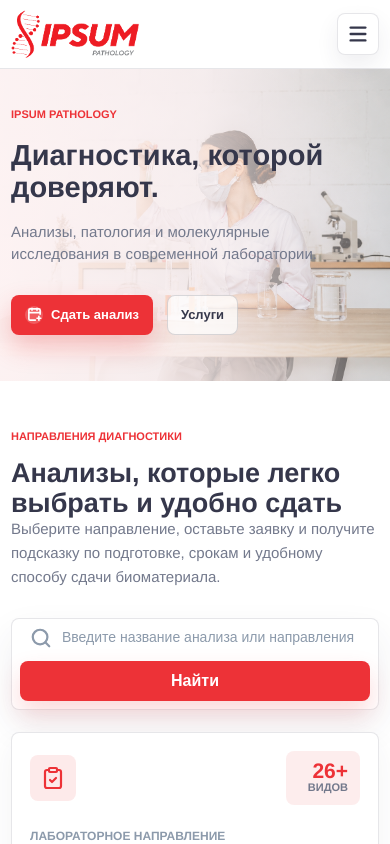
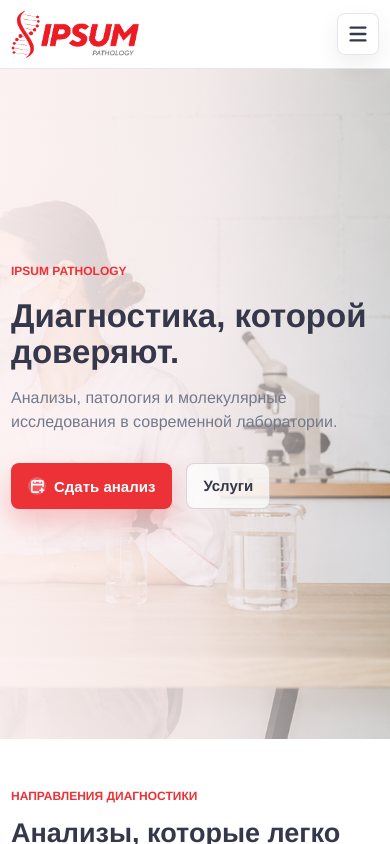
Before and after one commit to Husniddin-web/ipsum, a Next.js app: page / in a window 390 px wide. Shown: the top 844 px of the page. Built offline with nearby package versions, Linux system fonts and the light colour scheme.

Commit message:
Update styles for search strip and hero section, enhancing layout and responsiveness. Add analysis section link for improved navigation. Adjust font sizes and padding for better visual consistency across components.

```diff
--- a/src/app/_components/analysis-section.tsx
+++ b/src/app/_components/analysis-section.tsx
@@ -1,3 +1,4 @@
+import Link from "next/link";
 import { Search } from "lucide-react";
 import { ServiceCards } from "./service-cards";
 
@@ -25,6 +26,12 @@ export function AnalysisSection() {
         </div>
 
         <ServiceCards />
+
+        <div className="analysis-more">
+          <Link className="button button-primary" href="/services">
+            Все услуги
+          </Link>
+        </div>
       </div>
     </section>
   );
--- a/src/app/globals.css
+++ b/src/app/globals.css
@@ -414,45 +414,63 @@ h3 {
 
 .search-strip {
   display: grid;
-  grid-template-columns: 34px minmax(0, 1fr) auto;
+  grid-template-columns: 46px minmax(0, 1fr) auto;
   align-items: center;
   gap: 12px;
   max-width: 760px;
   min-height: 68px;
   margin: 0 auto 34px;
-  border: 1px solid var(--line);
-  border-radius: var(--radius);
-  background: #ffffff;
-  padding: 10px;
-  box-shadow: 0 16px 36px rgba(53, 55, 75, 0.08);
+  border: 1px solid rgba(237, 50, 55, 0.2);
+  border-radius: var(--radius);
+  background:
+    linear-gradient(#ffffff, #ffffff) padding-box,
+    linear-gradient(135deg, rgba(237, 50, 55, 0.22), rgba(140, 154, 171, 0.24))
+      border-box;
+  padding: 11px;
+  box-shadow:
+    0 18px 44px rgba(53, 55, 75, 0.1),
+    0 0 0 4px rgba(237, 50, 55, 0.035);
+  transition:
+    border-color 180ms ease,
+    box-shadow 180ms ease;
+}
+
+.search-strip:focus-within {
+  border-color: rgba(237, 50, 55, 0.44);
+  box-shadow:
+    0 20px 48px rgba(53, 55, 75, 0.12),
+    0 0 0 4px rgba(237, 50, 55, 0.09);
 }
 
 .search-strip svg {
-  margin-left: 10px;
-  color: var(--ipsum-blue-gray);
+  justify-self: center;
+  color: var(--ipsum-red);
 }
 
 .search-strip input {
   width: 100%;
   min-width: 0;
   border: 0;
+  background: transparent;
   outline: none;
   color: var(--ipsum-ink);
-  font-size: 16px;
+  font-size: 17px;
+  font-weight: 700;
 }
 
 .search-strip input::placeholder {
-  color: var(--ipsum-blue-gray);
+  color: rgba(140, 154, 171, 0.95);
 }
 
 .search-strip button {
-  min-height: 46px;
+  min-height: 48px;
   border: 0;
   border-radius: var(--radius);
   background: var(--ipsum-red);
   color: #ffffff;
-  padding-inline: 22px;
-  font-weight: 800;
+  padding-inline: 28px;
+  font-size: 15px;
+  font-weight: 900;
   box-shadow: 0 12px 24px rgba(237, 50, 55, 0.18);
   transition:
     background 180ms ease,
@@ -595,6 +613,16 @@ h3 {
 
 .analysis-card a::after {
   content: " ->";
+}
+
+.analysis-more {
+  display: flex;
+  justify-content: center;
+  margin-top: 34px;
+}
+
+.analysis-more .button {
+  min-width: 180px;
 }
 
 .trust-section {
@@ -1845,8 +1873,10 @@ h3 {
     display: grid;
     gap: 8px;
     width: 100%;
-    font-size: 13px;
+    align-items: stretch;
+    justify-content: stretch;
     justify-items: stretch;
+    font-size: 15px;
   }
 
   .desktop-nav a {
@@ -1862,16 +1892,18 @@ h3 {
   }
 
   .phone-link {
-    justify-content: center;
+    justify-content: flex-start;
     min-height: 40px;
     border: 1px solid var(--line);
     border-radius: var(--radius);
     background: var(--ipsum-soft);
-    font-size: 13px;
+    padding-inline: 12px;
+    font-size: 14px;
   }
 
   .header-callback {
     width: 100%;
+    justify-content: flex-start;
   }
 
   .button {
@@ -1882,13 +1914,13 @@ h3 {
 
   .hero-section,
   .hero-content {
-    min-height: auto;
+    min-height: 700px;
   }
 
   .hero-content {
-    align-items: flex-start;
-    padding-top: 48px;
-    padding-bottom: 54px;
+    align-items: center;
+    padding-top: 92px;
+    padding-bottom: 130px;
   }
 
   .hero-bg {
@@ -1912,7 +1944,7 @@ h3 {
   }
 
   h1 {
-    font-size: 32px;
+    font-size: 36px;
     line-height: 1.08;
   }
 
@@ -1927,8 +1959,14 @@ h3 {
 
   .hero-lead {
     max-width: 340px;
+    font-size: 16px;
+    line-height: 1.5;
+  }
+
+  .hero-actions .button {
+    min-height: 48px;
+    padding-inline: 18px;
     font-size: 15px;
-    line-height: 1.5;
   }
 
   .analysis-grid,
@@ -1996,14 +2034,14 @@ h3 {
   .site-footer nav a,
   .site-footer address a,
   .site-footer address span {
-    border: 1px solid var(--line);
-    border-radius: var(--radius);
-    padding: 10px 12px;
-    background: #ffffff;
+    border: 0;
+    border-radius: 0;
+    background: transparent;
+    padding: 0;
   }
 
   .site-footer address {
-    gap: 8px;
+    gap: 12px;
   }
 
   .footer-cta {
@@ -2054,19 +2092,32 @@ h3 {
   }
 
   .search-strip {
-    grid-template-columns: 30px 1fr;
-    min-height: 58px;
-    margin-bottom: 22px;
-    padding: 8px;
+    grid-template-columns: 40px minmax(0, 1fr);
+    gap: 10px;
+    min-height: 0;
+    margin-bottom: 24px;
+    padding: 12px;
   }
 
   .search-strip button {
     grid-column: 1 / -1;
-    min-height: 40px;
+    min-height: 48px;
+    margin-top: 4px;
+    font-size: 15px;
   }
 
   .search-strip input {
-    font-size: 14px;
+    min-height: 44px;
+    font-size: 16px;
+  }
+
+  .analysis-more {
+    margin-top: 24px;
+  }
+
+  .analysis-more .button {
+    width: 100%;
+    max-width: 280px;
   }
 
   .analysis-card,
@@ -2293,30 +2344,30 @@ h3 {
 
   .desktop-nav {
     gap: 6px;
-    font-size: 12px;
+    font-size: 14px;
   }
 
   .desktop-nav a {
-    padding: 9px 10px;
+    padding: 10px 11px;
   }
 
   .phone-link {
-    font-size: 12px;
+    font-size: 13px;
   }
 
   .header-actions .button {
     min-height: 38px;
-    font-size: 12px;
+    font-size: 13px;
   }
 
   .hero-section,
   .hero-content {
-    min-height: auto;
+    min-height: 670px;
   }
 
   .hero-content {
-    padding-top: 38px;
-    padding-bottom: 46px;
+    padding-top: 82px;
+    padding-bottom: 118px;
   }
 
   .hero-bg {
@@ -2326,7 +2377,7 @@ h3 {
 
   h1,
   .subpage-hero h1 {
-    font-size: 29px;
+    font-size: 33px;
   }
 
   h2 {
@@ -2335,7 +2386,13 @@ h3 {
 
   .hero-kicker,
   .eyebrow {
-    font-size: 11px;
+    font-size: 12px;
+  }
+
+  .hero-actions .button {
+    min-height: 46px;
+    padding-inline: 16px;
+    font-size: 15px;
   }
 
   .section {
```
